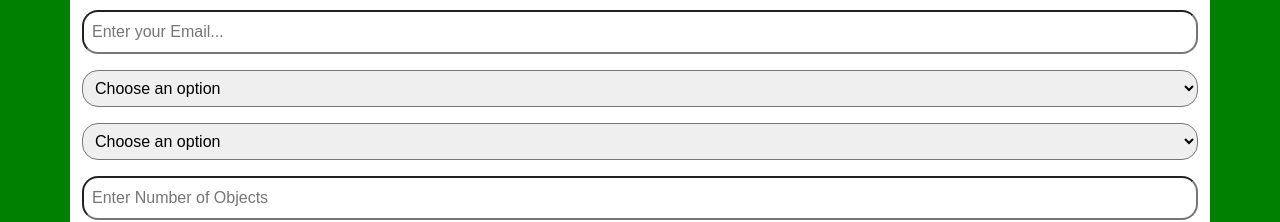
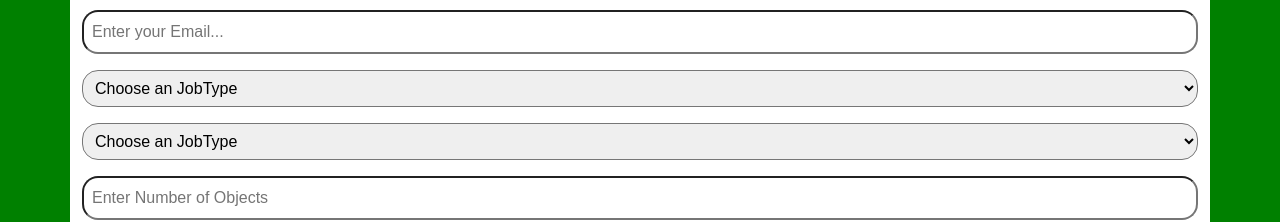
Before and after one commit to jlloyd0430/Mungovan-Trucking, a React (Create React App) app: page / in a window 1280 px wide. Shown: the part 299-521 px from the top of the page. Built offline with nearby package versions, Linux system fonts and the light colour scheme.

Commit message:
Update Home.js
Refactor

```diff
--- a/src/Home.js
+++ b/src/Home.js
@@ -162,7 +162,7 @@ function Select({ name, options, onChange }) {
       style={{ padding: "0.5rem", borderRadius: "16px" }}
       onChange={onChange}
     >
-      <option value="">Choose an option</option>
+      <option value="">Choose an JobType</option>
       {options.map((option) => (
         <option key={option}>{option}</option>
       ))}
```
